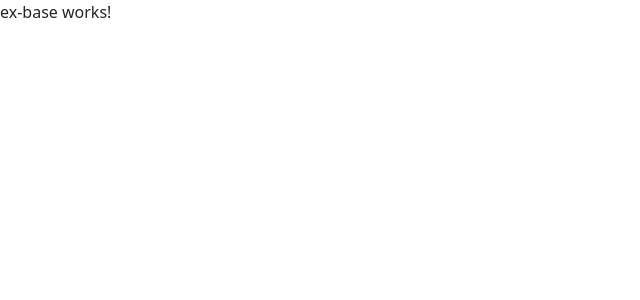
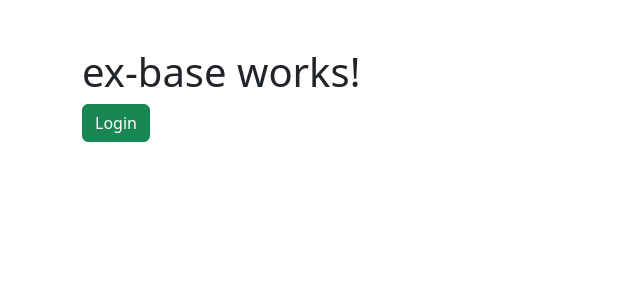
Before and after one commit to Sanjula-Dulshan/angular-training-2, an Angular app: page /external in a window 1280 px wide. Shown: the top 300 px of the page, without its empty margins (0-640 px from the left). Built offline with nearby package versions, Linux system fonts and the light colour scheme.

Commit message:
fixed the issue

```diff
--- a/src/app/app-routing.module.ts
+++ b/src/app/app-routing.module.ts
@@ -4,9 +4,20 @@ import { InBaseComponent } from './in-base/in-base.component';
 import { ExBaseComponent } from './ex-base/ex-base.component';
 
 const routes: Routes = [
-  { path: '', redirectTo: '/internal', pathMatch: 'full' },
-
-  { path: 'internal', component: InBaseComponent },
+  { path: '', redirectTo: '/external', pathMatch: 'full' },
+  {
+    path: 'internal',
+    component: InBaseComponent,
+    children: [
+      {
+        path: 'reg',
+        loadChildren: () =>
+          import('./registration-module/registration-module.module').then(
+            (m) => m.RegistrationModule
+          ),
+      },
+    ],
+  },
   { path: 'external', component: ExBaseComponent },
 ];
 
--- a/src/app/ex-base/ex-base.component.html
+++ b/src/app/ex-base/ex-base.component.html
@@ -1,3 +1,6 @@
-<p>ex-base works!</p>
+<div class="container mt-5">
+  <h1>ex-base works!</h1>
+  <button class="btn btn-success" (click)="goToInBase()">Login</button>
+</div>
 
 <router-outlet></router-outlet>
--- a/src/app/ex-base/ex-base.component.ts
+++ b/src/app/ex-base/ex-base.component.ts
@@ -1,10 +1,15 @@
 import { Component } from '@angular/core';
+import { Router } from '@angular/router';
 
 @Component({
   selector: 'app-ex-base',
   templateUrl: './ex-base.component.html',
-  styleUrls: ['./ex-base.component.scss']
+  styleUrls: ['./ex-base.component.scss'],
 })
 export class ExBaseComponent {
+  constructor(private router: Router) {}
 
+  goToInBase(): void {
+    this.router.navigate(['/internal']);
+  }
 }
--- a/src/app/in-base/in-base.component.html
+++ b/src/app/in-base/in-base.component.html
@@ -15,6 +15,8 @@
       </ul>
     </div>
   </nav>
+
+  <h1>in-base works!</h1>
 </div>
 
 <router-outlet></router-outlet>
```
Also changed, not shown: src/app/registration-module/registration-module.module.ts (+2 -9 lines), src/app/registration-module/registration-routing.module.ts (added, +15 -0 lines).
